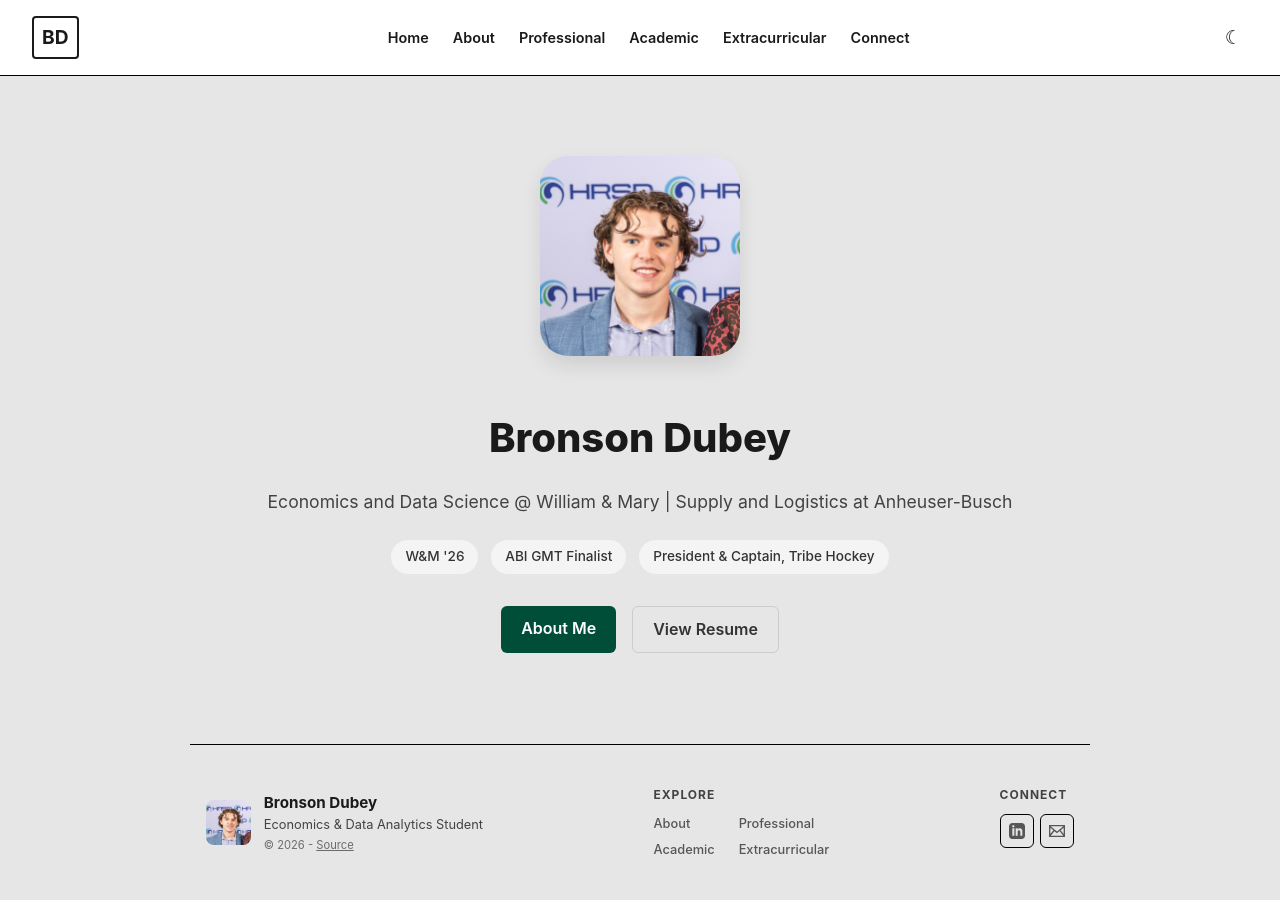
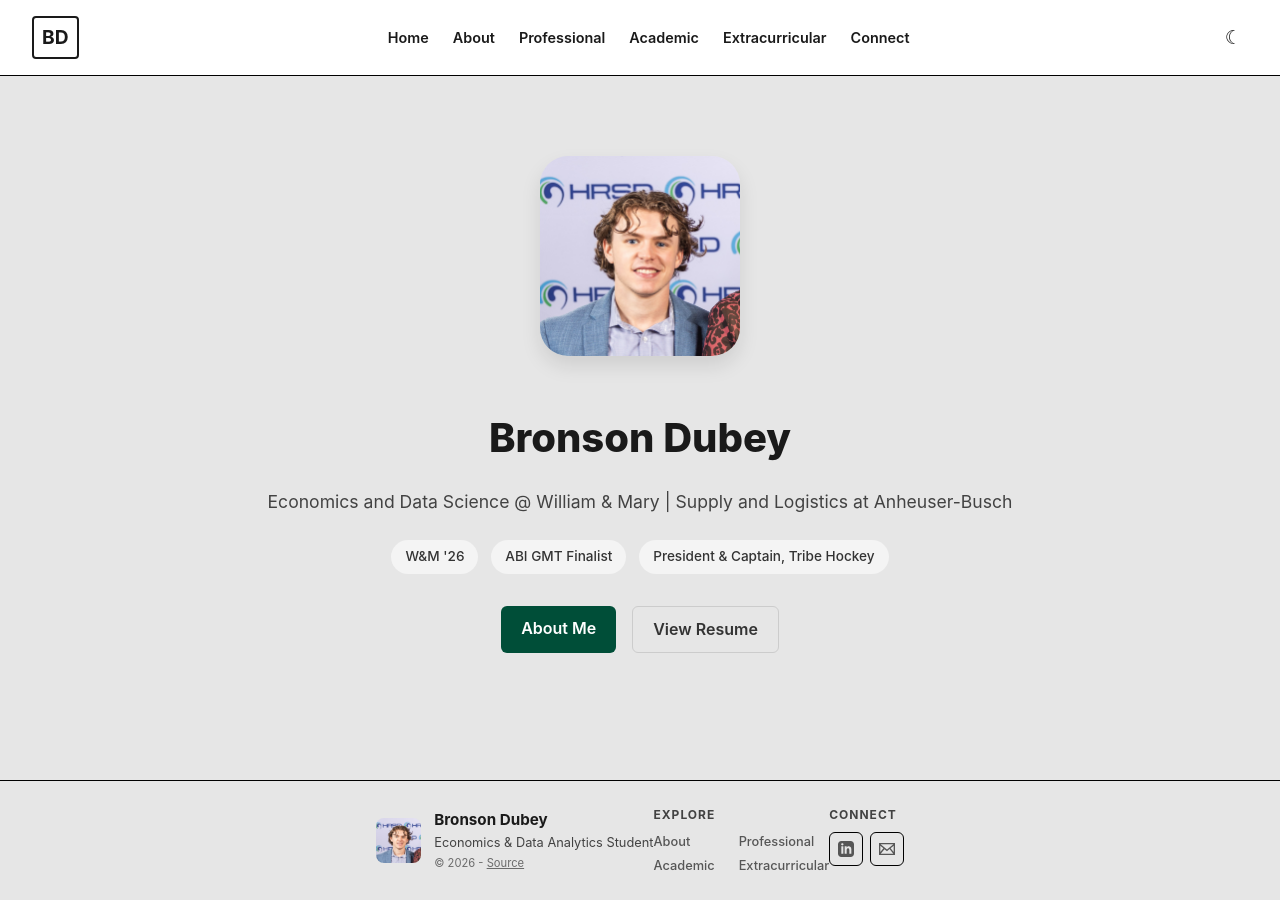
Before and after one commit to bxdubey/github.io, a Jekyll site: the page built from index.html, in a window 1280 px wide. Built offline with Jekyll 4.4.1, drawn with Linux system fonts in a browser that asks for light colours.

Commit message:
Refactor footer styles for improved layout
Updated footer styles for better alignment and spacing.

```diff
--- a/assets/css/style.scss
+++ b/assets/css/style.scss
@@ -222,48 +222,51 @@ nav {
   margin-top: 0; /* This removes the extra browser gap! */
 }
 
-/* Footer Styles - Scaled Down to match reference */
+/* Footer Styles - Edge-to-Edge Divider & Compact Spacing */
 .site-footer {
   display: flex;
-  justify-content: space-between;
-  padding: 2.5rem 1rem; /* Reduced padding */
+  justify-content: center; /* Centers the inner content */
+  padding: 1.5rem 0; /* Shrinks gap under divider and above bottom of page */
   border-top: 1px solid var(--border-color);
   background-color: var(--bg-color);
-  font-size: 0.8rem; /* Overall smaller text */
-  max-width: 900px;
-  margin: 0 auto;
   width: 100%;
   box-sizing: border-box;
 }
 
+/* Inner container to keep text aligned with your main content */
+.footer-content {
+  display: flex;
+  justify-content: space-between;
+  width: 100%;
+  max-width: 900px; /* Keeps content aligned with the rest of your site */
+  padding: 0 1rem;
+}
+
 .footer-left { display: flex; gap: 0.8rem; align-items: center; }
-.footer-pic { width: 45px; height: 45px; border-radius: 8px; object-fit: cover; } /* Smaller photo */
+.footer-pic { width: 45px; height: 45px; border-radius: 8px; object-fit: cover; }
 .footer-info h3 { margin: 0; font-size: 0.95rem; }
 .footer-title { margin: 0; opacity: 0.8; font-size: 0.8rem; }
 .footer-copy { margin: 0; opacity: 0.6; font-size: 0.7rem; margin-top: 0.1rem; }
 .footer-copy a { color: var(--text-color); text-decoration: underline; }
 
 .footer-explore h4, .footer-connect h4 {
-  margin-top: 0; margin-bottom: 0.6rem; font-size: 0.75rem; letter-spacing: 1px; opacity: 0.8;
+  margin-top: 0; margin-bottom: 0.5rem; font-size: 0.75rem; letter-spacing: 1px; opacity: 0.8;
 }
 
-.explore-grid { display: grid; grid-template-columns: auto auto; gap: 0.3rem 1.5rem; } /* Tighter grid */
+.explore-grid { display: grid; grid-template-columns: auto auto; gap: 0.2rem 1.5rem; }
 .explore-grid a { color: var(--text-color); opacity: 0.7; font-weight: 500; font-size: 0.8rem;}
 .explore-grid a:hover { opacity: 1; text-decoration: underline; }
 
 .connect-icons { display: flex; gap: 0.4rem; }
 .footer-icon {
   display: flex; justify-content: center; align-items: center;
-  width: 32px; height: 32px; /* Smaller icon buttons */
+  width: 32px; height: 32px;
   border: 1px solid var(--border-color);
   border-radius: 6px;
   color: var(--text-color);
-  transition: background-color 0.2s;
 }
-.footer-icon svg { width: 16px; height: 16px; fill: currentColor; opacity: 0.7; } /* Smaller svgs */
-.footer-icon:hover { background-color: var(--pill-bg); text-decoration: none; }
+.footer-icon svg { width: 16px; height: 16px; fill: currentColor; opacity: 0.7; }
 
 @media (max-width: 768px) {
-  .site-footer { flex-direction: column; gap: 1.5rem; padding: 2rem 1rem; }
-  .explore-grid { gap: 0.3rem 1rem; }
+  .footer-content { flex-direction: column; gap: 1.5rem; }
 }
```
